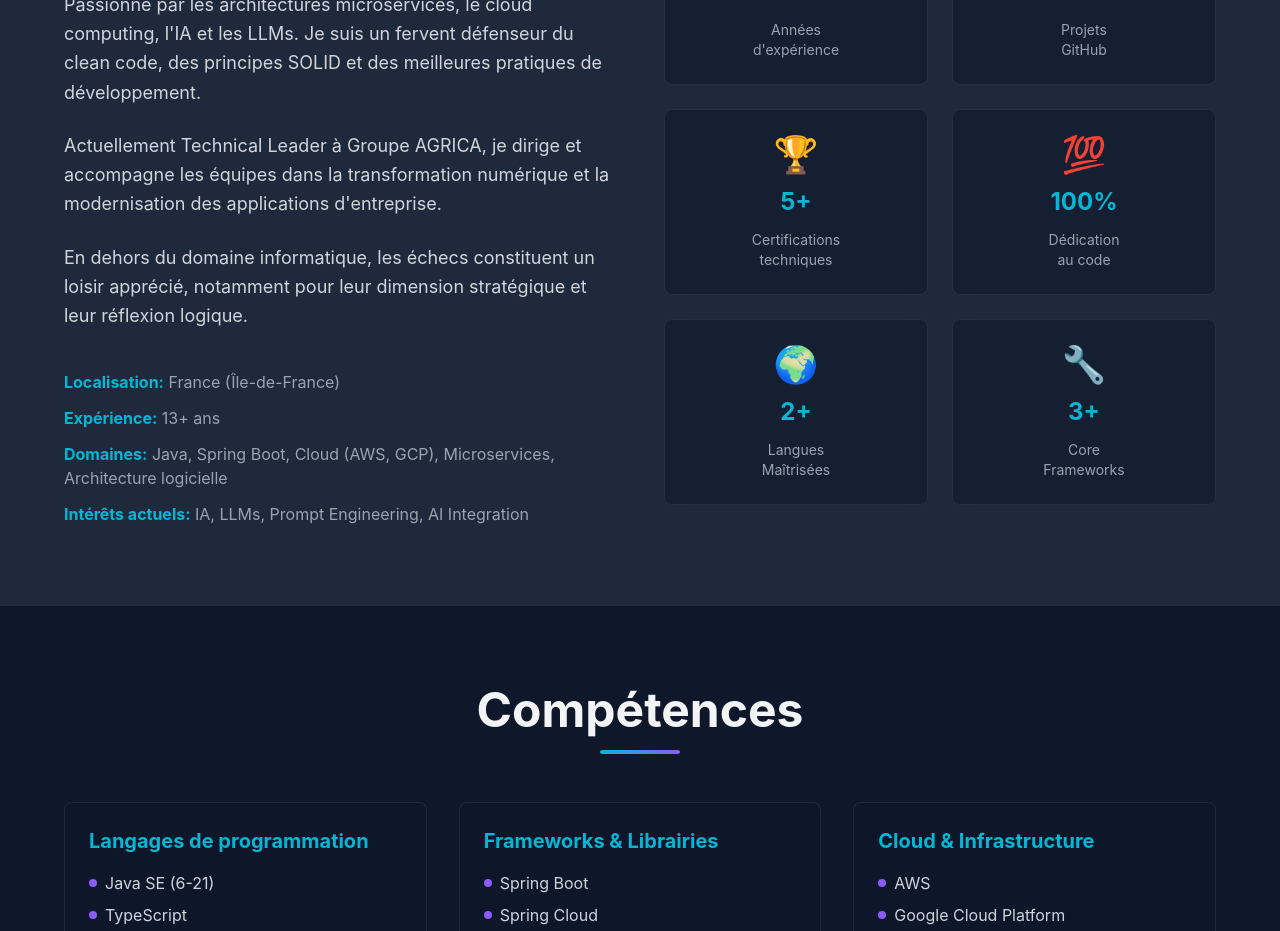
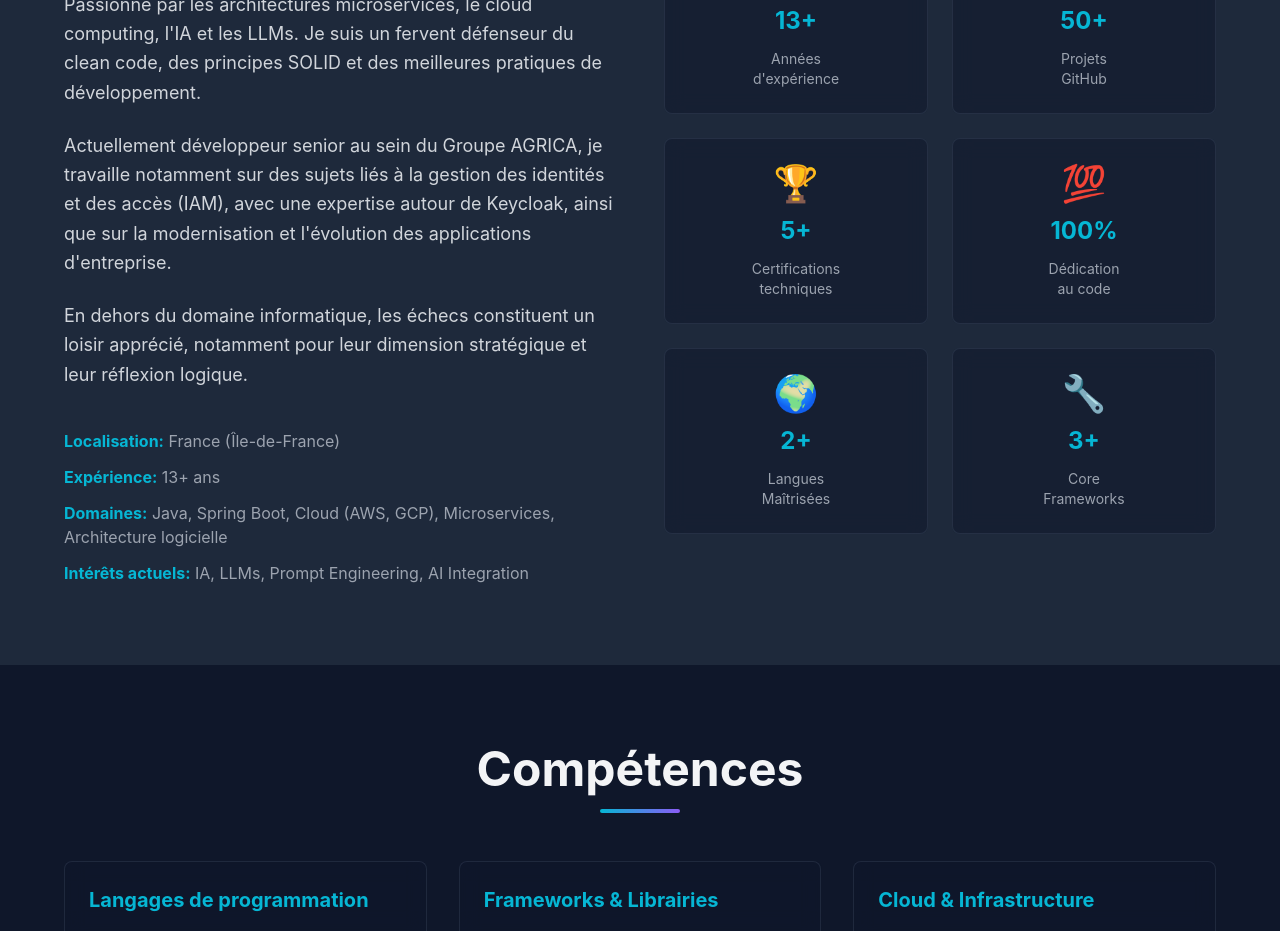
Before and after one commit to achhibi/portfolio, a Next.js app: page / in a window 1280 px wide. Shown: the part 1480-2411 px from the top of the page. Built offline with nearby package versions, Linux system fonts and the light colour scheme.

Commit message:
Update About section: Replace Technical Leader description with developer role details

```diff
--- a/components/About.tsx
+++ b/components/About.tsx
@@ -35,7 +35,7 @@ export default function About() {
                 Passionné par les architectures microservices, le cloud computing, l'IA et les LLMs. Je suis un fervent défenseur du clean code, des principes SOLID et des meilleures pratiques de développement.
               </p>
               <p className="text-lg text-gray-300 leading-relaxed">
-                Actuellement Technical Leader à Groupe AGRICA, je dirige et accompagne les équipes dans la transformation numérique et la modernisation des applications d'entreprise.
+                Actuellement développeur senior au sein du Groupe AGRICA, je travaille notamment sur des sujets liés à la gestion des identités et des accès (IAM), avec une expertise autour de Keycloak, ainsi que sur la modernisation et l'évolution des applications d'entreprise.
               </p>
               <p className="text-lg text-gray-300 leading-relaxed">
                 En dehors du domaine informatique, les échecs constituent un loisir apprécié, notamment pour leur dimension stratégique et leur réflexion logique.
```
